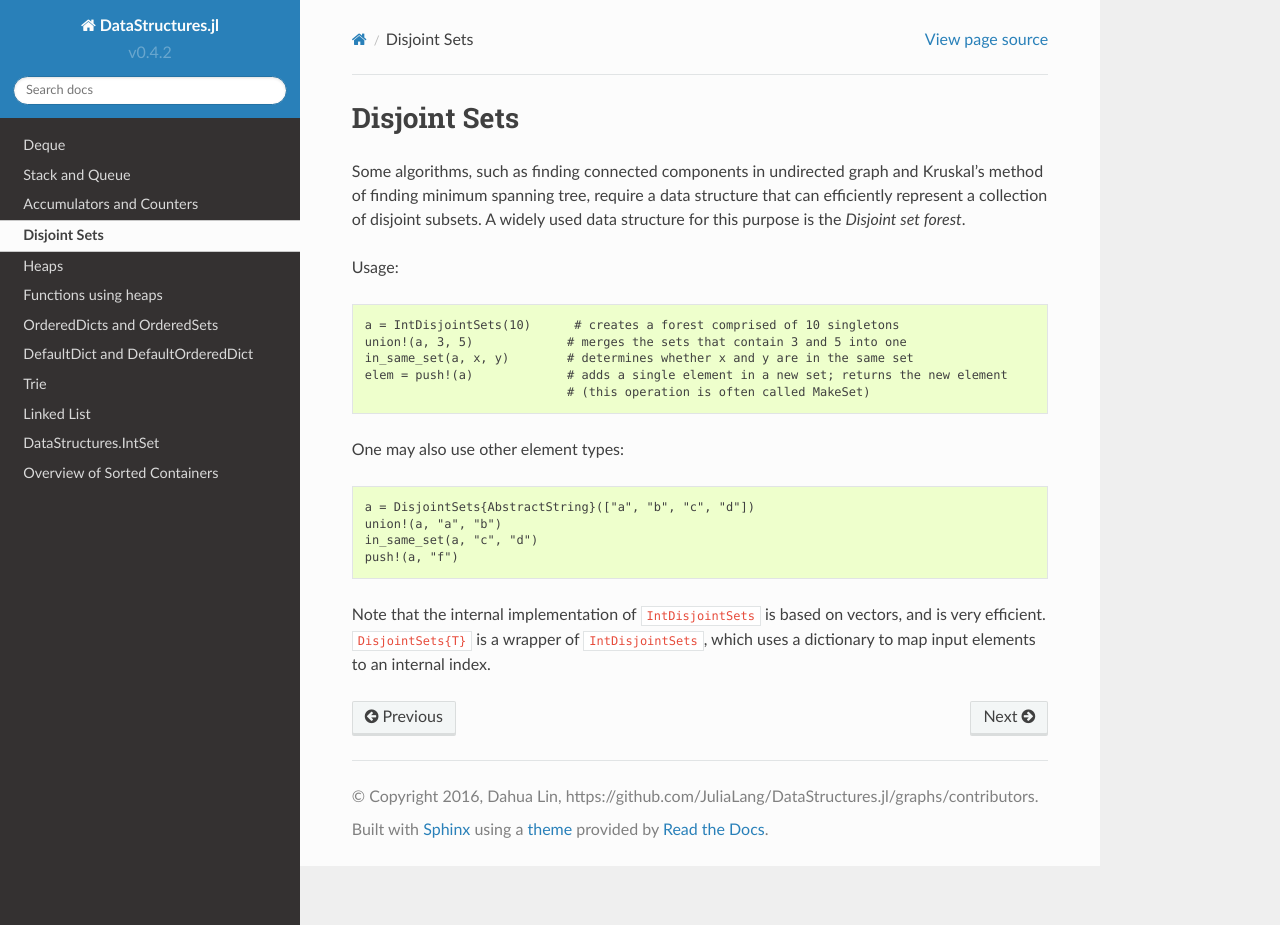
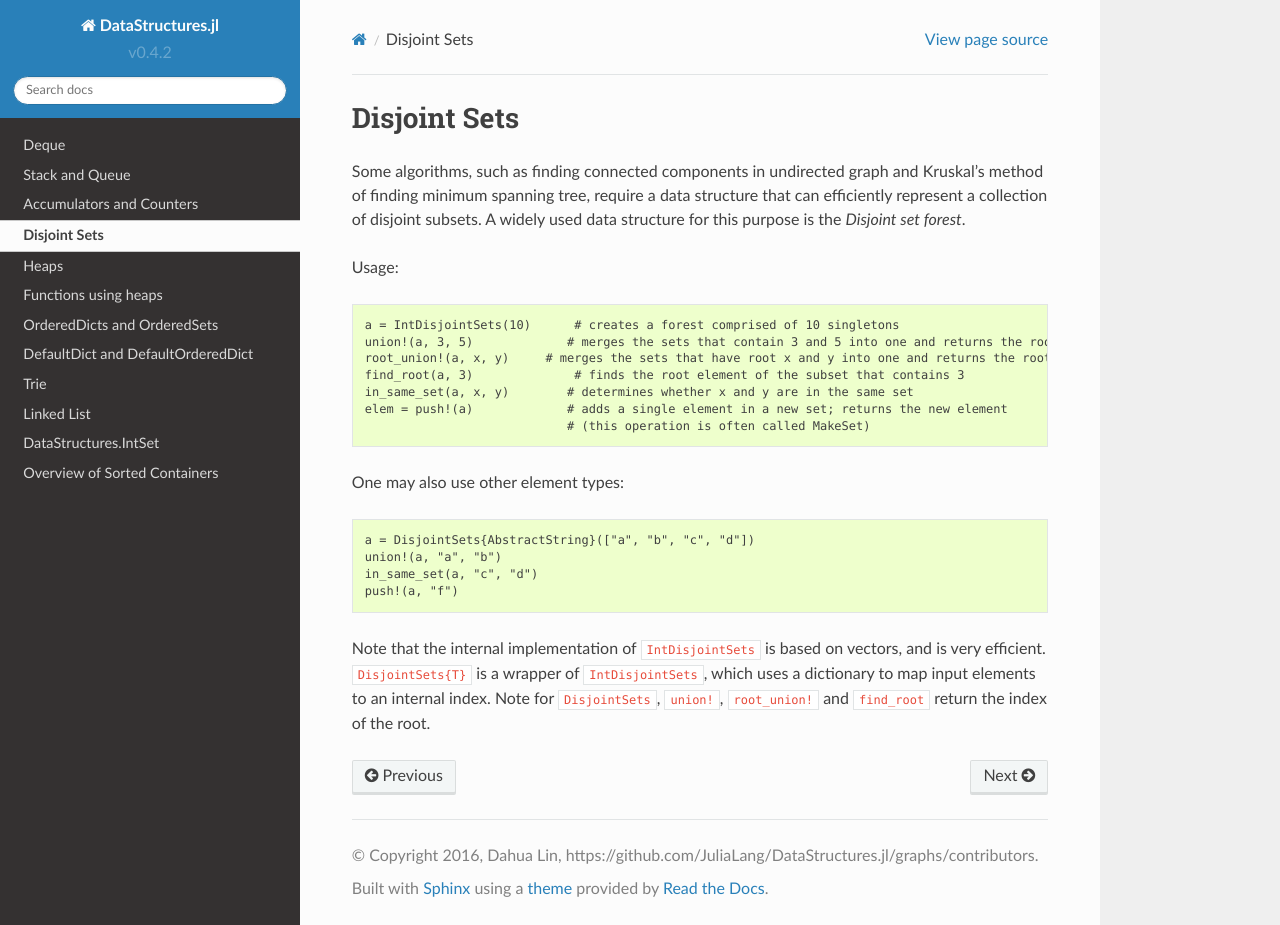
Before and after one commit to JuliaCollections/DataStructures.jl, a Sphinx documentation site: the page built from doc/source/disjoint_sets.rst, in a window 1280 px wide and 925 px high. Built offline with Sphinx 7.4.7 and the Read the Docs theme 2.0.0, drawn with Linux system fonts in a browser that asks for light colours; formulas are drawn with MathJax 3.

Commit message:
for DisjointSets, make union! return the root of the newly merged set

```diff
--- a/doc/source/disjoint_sets.rst
+++ b/doc/source/disjoint_sets.rst
@@ -10,7 +10,9 @@
 Usage::
 
   a = IntDisjointSets(10)      # creates a forest comprised of 10 singletons
-  union!(a, 3, 5)             # merges the sets that contain 3 and 5 into one
+  union!(a, 3, 5)             # merges the sets that contain 3 and 5 into one and returns the root of the new set
+  root_union!(a, x, y)     # merges the sets that have root x and y into one and returns the root of the new set
+  find_root(a, 3)              # finds the root element of the subset that contains 3
   in_same_set(a, x, y)        # determines whether x and y are in the same set
   elem = push!(a)             # adds a single element in a new set; returns the new element
                               # (this operation is often called MakeSet)
@@ -25,3 +27,4 @@
 
 
 Note that the internal implementation of ``IntDisjointSets`` is based on vectors, and is very efficient. ``DisjointSets{T}`` is a wrapper of ``IntDisjointSets``, which uses a dictionary to map input elements to an internal index.
+Note for ``DisjointSets``, ``union!``, ``root_union!`` and ``find_root`` return the index of the root.
```
Also changed, not shown: 3 other files.
